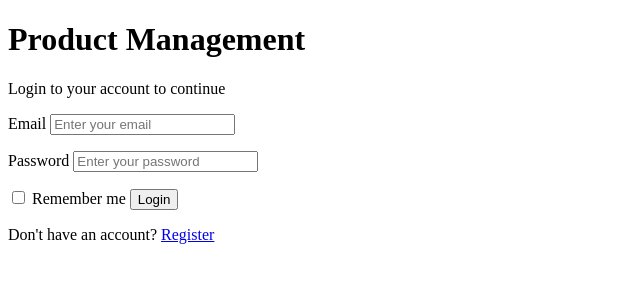
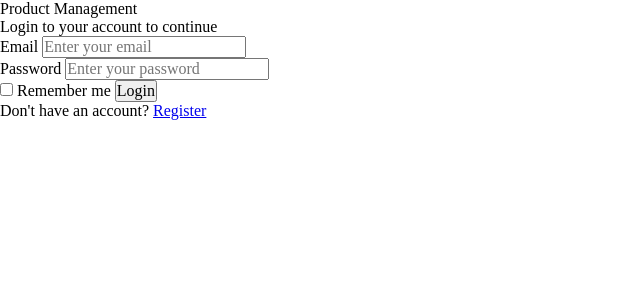
Before and after one commit to pagliares/products-management-bluevelvet-music-store, a plain HTML site: page frontend/index.html in a window 1280 px wide. Shown: the whole page, without its empty margins (0-640 px from the left). Drawn offline with Linux system fonts and the light colour scheme.

Commit message:
Remove default margins of all elements of a page - CSS reset

```diff
--- /dev/null
+++ b/frontend/css/styles.css
@@ -0,0 +1,18 @@
+/* Remove default margin
+This CSS markup snippet applies styles to all elements on a webpage:
+margin: 0;: Sets the margin of all elements to 0, removing any default margin.
+padding: 0;: Sets the padding of all elements to 0, removing any default padding.
+font: inherit;: Sets the font of all elements to inherit from their parent element, ensuring consistent font styles throughout the document
+
+
+ it's a common practice to include a CSS reset or normalize stylesheet at the beginning of creating a CSS stylesheet and corresponding HTML page. These reset styles help ensure consistency in how different browsers render HTML elements by removing their default styling, such as margins, paddings, and font sizes.
+
+Including such a reset or normalize stylesheet can save you time and effort in the long run, as it provides a consistent starting point for styling your webpage across different browsers and devices. It helps avoid unexpected layout discrepancies caused by browser defaults.
+
+*/
+
+  * {
+    margin:0;
+    padding: 0;
+    font:inherit;
+  }
--- a/frontend/index.html
+++ b/frontend/index.html
@@ -5,6 +5,8 @@
     <meta http-equiv="X-UA-Compatible" content="IE=edge" />
     <meta name="viewport" content="width=device-width, initial-scale=1.0" />
     <title>Product Management</title>
+    <link rel="stylesheet" href="css/styles.css" />
+
   </head>
   <body>
     <header>
```
